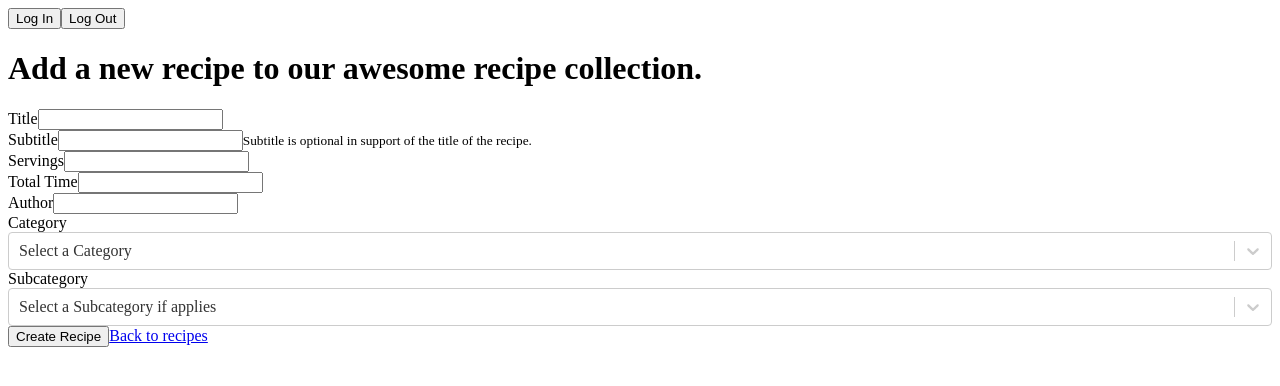
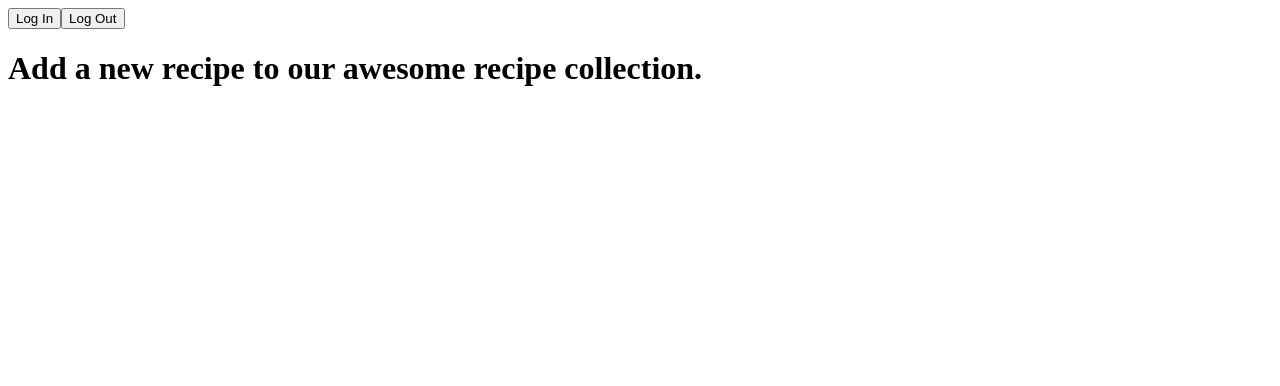
Before and after one commit to egarcia-p/a_la_carte_front, a React (Create React App) app: page /recipe in a window 1280 px wide. Shown: the top 386 px of the page. Built offline with nearby package versions, Linux system fonts and the light colour scheme; no server answers.

Commit message:
Fix - Initial version of new recipe

```diff
--- a/src/components/recipes/new/NewRecipe.jsx
+++ b/src/components/recipes/new/NewRecipe.jsx
@@ -1,121 +1,74 @@
-import React from 'react'
-import { Link } from 'react-router-dom'
+
+import { useAuth0 } from '@auth0/auth0-react'
+import React, { useEffect, useState } from 'react'
+import { useForm } from 'react-hook-form'
+import { Link, useNavigate } from 'react-router-dom'
 import Select from 'react-select'
+import { createProtectedResource } from '../../../services/recipes.service'
+import { getProtectedResource } from '../../../services/categories.service'
+//TODO GET SUBCATEGORIES resource
+import { access } from 'fs'
 
-class NewRecipe extends React.Component {
-  constructor(props) {
-    super(props)
-    this.state = {
-      title: '',
-      subtitle: '',
-      servings: '',
-      total_time: '',
-      author: '',
-      category_id: '',
-      subcategory_id: '',
-      categories: [],
-      category: { id: 'blank', name: 'Select a Category' },
-      subcategories: [],
-      subcategory: { id: 'blank', name: 'Select a Subcategory if applies' },
+
+
+export default function  NewRecipe() {
+  const {register, handleSubmit } = useForm();
+  const navigate = useNavigate();
+
+  const [categories, setCategories] = useState([]);
+  const [subcategories, setSubcategories] = useState([]);
+
+  const { getAccessTokenSilently } = useAuth0();
+
+  const getCategoriesAndSubcategories = async (id) => {
+    const accessToken = await getAccessTokenSilently();
+    //TODO get categories and subcategories resource
+    const { categoriesData, errorCategories } = await getProtectedResource(accessToken);
+    const { subcategoriesData, errorSubcategories } = await (accessToken);
+
+    if(categoriesData && subcategoriesData){
+      setCategories(categoriesData);
+      setSubcategories(subcategoriesData);
     }
 
-    this.onChange = this.onChange.bind(this)
-    this.onSubmit = this.onSubmit.bind(this)
-    this.stripHtmlEntities = this.stripHtmlEntities.bind(this)
+    if(errorCategories || errorSubcategories){
+      setCategories(JSON.stringify(errorCategories, null, 2));
+      setSubcategories(JSON.stringify(errorSubcategories, null, 2))
+    }
   }
 
-  componentDidMount() {
-    Promise.all([
-      fetch('/api/v1/categories/index'),
-      fetch('/api/v1/subcategories/index'),
-    ])
-      .then(([res1, res2]) => {
-        return Promise.all([res1.json(), res2.json()])
-      })
-      .then(([res1, res2]) => {
-        this.setState({
-          categories: res1,
-          subcategories: res2,
-        })
-      })
+  useEffect(() => {
+    let isMounted = true;
+
+    const getInitialInfo = async () => {
+      //GET categories and subcategories
+      getCategoriesAndSubcategories();
+
+      if (!isMounted) {
+        return;
+      }
     }
 
-  stripHtmlEntities(str) {
-    return String(str).replace(/</g, '&lt;').replace(/>/g, '&gt;')
+    getInitialInfo();
+    return () => {
+      isMounted = false;
+    }
+  }, [getAccessTokenSilently])
+
+  const onFormSubmit   = async (data) => {
+    const token = await getAccessTokenSilently();
+
+    const {response, error} = createProtectedResource(token, data);
+
+    if (!error) {
+      navigate('/recipes');
+    }
   }
 
-  onChange(event) {
-    this.setState({ [event.target.name]: event.target.value })
-  }
+  const onErrors = (errors) => console.log(errors);
 
-  handleSelectChangeCategory = (selectedOption) => {
-    console.log('selected: ' + selectedOption.name)
-    this.setState({ category_id: selectedOption.id })
-    this.setState({ category: selectedOption })
-  }
 
-  handleSelectChangeSubcategory = (selectedOption) => {
-    console.log('selected: ' + selectedOption.name)
-    this.setState({ subcategory_id: selectedOption.id })
-    this.setState({ subcategory: selectedOption })
-  }
 
-  onSubmit(event) {
-    event.preventDefault()
-    const url = '/api/v1/recipes/create'
-    const {
-      title,
-      subtitle,
-      servings,
-      total_time,
-      author,
-      category_id,
-      subcategory_id,
-    } = this.state
-
-    if (
-      title.length == 0 ||
-      subtitle.length == 0 ||
-      servings.length == 0 ||
-      total_time.length == 0 ||
-      author.length == 0 ||
-      category_id.length == 0 ||
-      subcategory_id.length == 0
-    )
-      return
-
-    const body = {
-      title,
-      subtitle,
-      // instruction: instruction.replace(/\n/g, "<br> <br>"),
-      servings,
-      total_time,
-      author,
-      category_id,
-      subcategory_id,
-    }
-
-    const token = document.querySelector('meta[name="csrf-token"]').content
-    fetch(url, {
-      method: 'POST',
-      headers: {
-        'X-CSRF-Token': token,
-        'Content-Type': 'application/json',
-      },
-      body: JSON.stringify(body),
-    })
-      .then((response) => {
-        if (response.ok) {
-          return response.json()
-        }
-        throw new Error('Network response was not ok.')
-      })
-      .then((response) => this.props.history.push(`/recipe/${response.id}`))
-      .catch((error) => console.log(error.message))
-  }
-
-  render() {
-    const { categories, subcategories, category, subcategory } = this.state
   return (
     <div className="container mt-5">
       <div className="row">
@@ -123,99 +76,8 @@ class NewRecipe extends React.Component {
           <h1 className="font-weight-normal mb-5">
             Add a new recipe to our awesome recipe collection.
           </h1>
-            <form onSubmit={this.onSubmit}>
-              <div className="form-group">
-                <label htmlFor="recipeTitle">Title</label>
-                <input
-                  type="text"
-                  name="title"
-                  id="recipeTitle"
-                  className="form-control"
-                  required
-                  onChange={this.onChange}
-                />
-              </div>
-              <div className="form-group">
-                <label htmlFor="recipeSubtitle">Subtitle</label>
-                <input
-                  type="text"
-                  name="subtitle"
-                  id="recipeSubtitle"
-                  className="form-control"
-                  required
-                  onChange={this.onChange}
-                />
-                <small id="subtitleHelp" className="form-text text-muted">
-                  Subtitle is optional in support of the title of the recipe.
-                </small>
-              </div>
-              <div className="form-group">
-                <label htmlFor="recipeServings">Servings</label>
-                <input
-                  type="text"
-                  name="servings"
-                  id="recipeServings"
-                  className="form-control"
-                  required
-                  onChange={this.onChange}
-                />
-              </div>
-              <div className="form-group">
-                <label htmlFor="recipeTotalTime">Total Time</label>
-                <input
-                  type="text"
-                  name="total_time"
-                  id="recipeTotalTime"
-                  className="form-control"
-                  required
-                  onChange={this.onChange}
-                />
-              </div>
-              <div className="form-group">
-                <label htmlFor="recipeAuthor">Author</label>
-                <input
-                  type="text"
-                  name="author"
-                  id="recipeAuthor"
-                  className="form-control"
-                  required
-                  onChange={this.onChange}
-                />
-              </div>
-              <div className="form-group">
-                <label htmlFor="recipeCategory">Category</label>
-                <Select
-                  onChange={this.handleSelectChangeCategory}
-                  name="category_id"
-                  value={category}
-                  options={categories}
-                  getOptionLabel={(option) => `${option.name}`}
-                  getOptionValue={(option) => `${option.id}`}
-                ></Select>
-              </div>
-              <div className="form-group">
-                <label htmlFor="recipeSubcategory">Subcategory</label>
-                <Select
-                  name="subcategory_id"
-                  onChange={this.handleSelectChangeSubcategory}
-                  value={subcategory}
-                  options={subcategories}
-                  getOptionLabel={(option) => `${option.name}`}
-                  getOptionValue={(option) => `${option.id}`}
-                ></Select>
-              </div>
-              <button type="submit" className="btn custom-button mt-3">
-                Create Recipe
-              </button>
-              <Link to="/recipes" className="btn btn-link mt-3">
-                Back to recipes
-              </Link>
-            </form>
         </div>
       </div>
     </div>
   )
 }
-}
-
-export default NewRecipe
```
Lines whose indentation alone changed are shown as unchanged.
